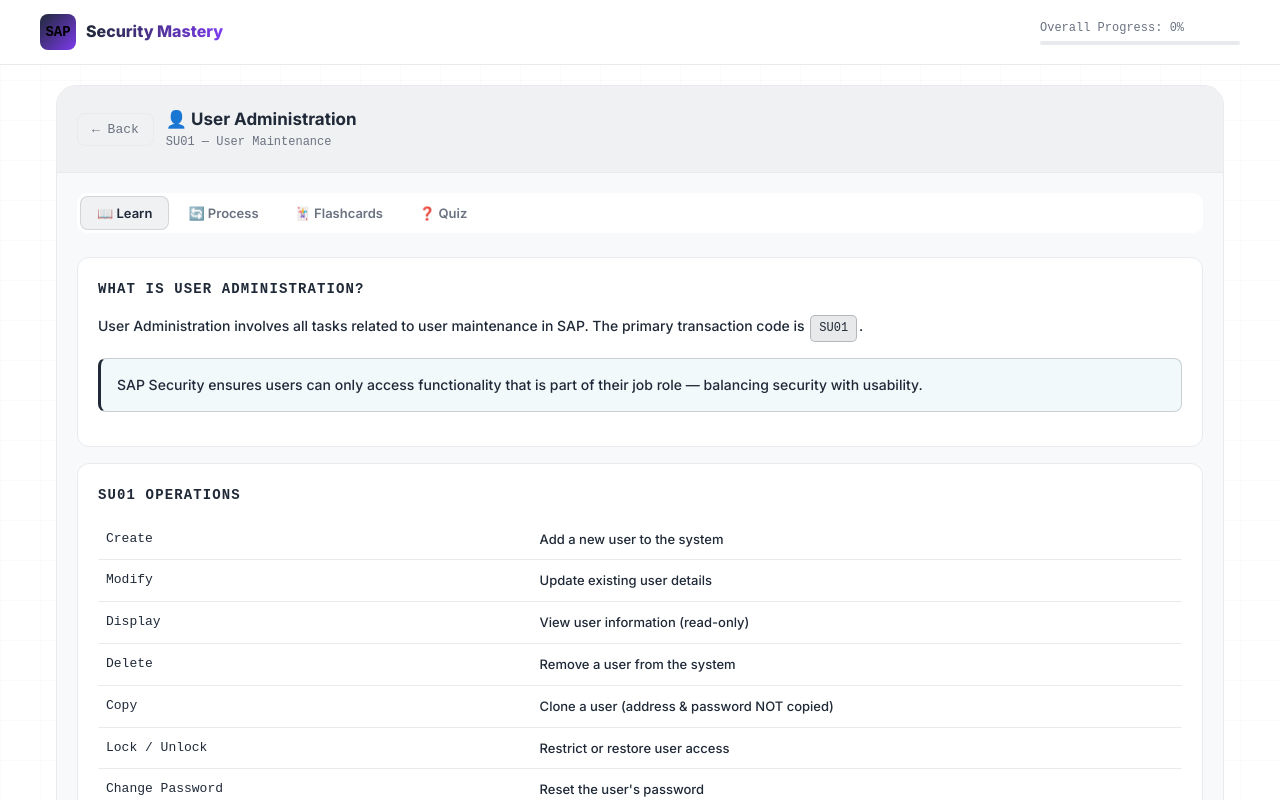
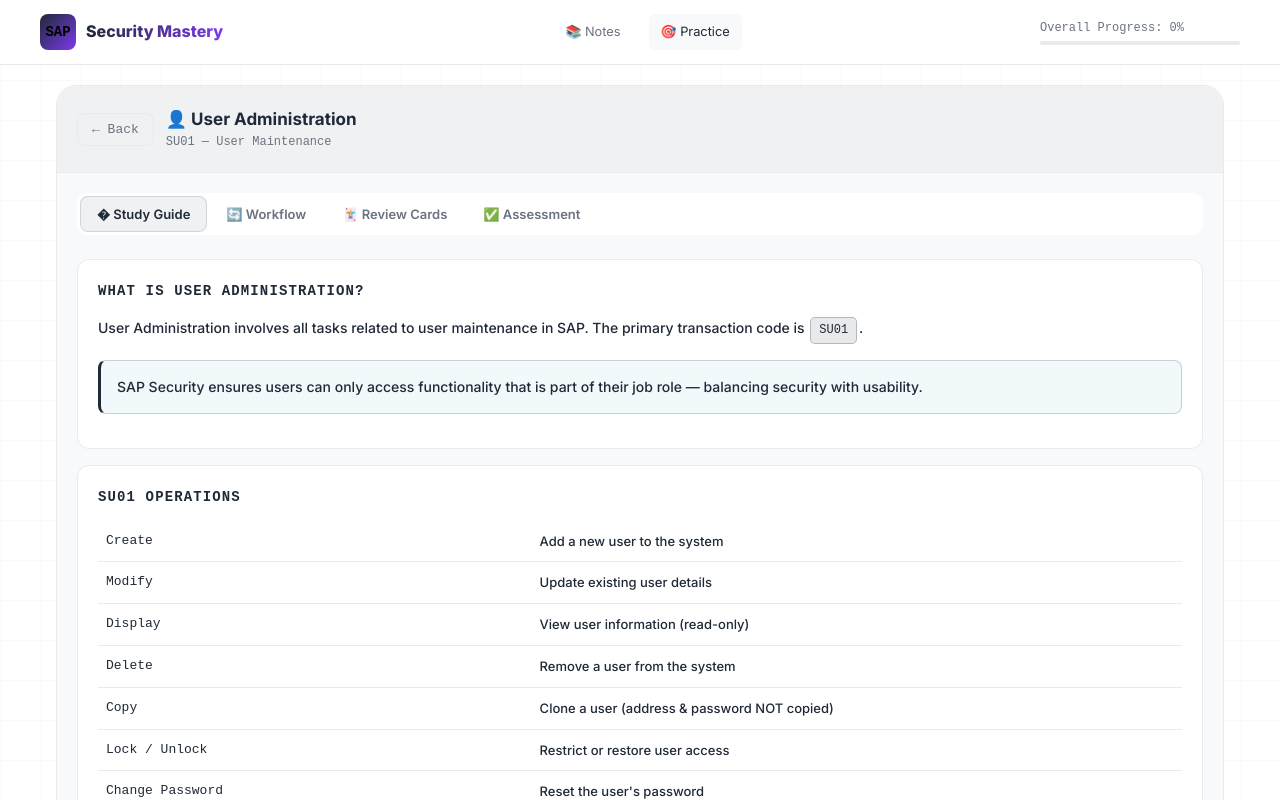
Before and after one commit to sajid199/shreedhar, a plain HTML site: page another.html in a window 1280 px wide. Both pictures are taken after a click on the element 196 px from the left and 686 px from the top of the page. Shown: the top 800 px of the page. Drawn offline with Linux system fonts and the light colour scheme.

Commit message:
navaigatin fixed

```diff
--- a/another.html
+++ b/another.html
@@ -93,6 +93,27 @@
     white-space: nowrap;
   }
 
+  .nav-menu {
+    display: flex;
+    gap: 1rem;
+    margin-left: 2rem;
+  }
+
+  .nav-link {
+    font-family: 'Inter', sans-serif;
+    font-size: .8rem;
+    color: var(--text2);
+    text-decoration: none;
+    padding: 8px 12px;
+    border-radius: 6px;
+    transition: all .2s;
+  }
+
+  .nav-link:hover, .nav-link.active {
+    background: var(--bg2);
+    color: var(--accent1);
+  }
+
   .progress-bar-wrap {
     flex: 1;
     max-width: 200px;
@@ -852,6 +873,10 @@
       <div class="logo-icon">SAP</div>
       <span class="logo-text">Security Mastery</span>
     </a>
+    <nav class="nav-menu">
+      <a href="index.html" class="nav-link">📚 Notes</a>
+      <a href="another.html" class="nav-link active">🎯 Practice</a>
+    </nav>
     <div class="progress-bar-wrap">
       <div class="progress-label">Overall Progress: <span id="prog-pct">0%</span></div>
       <div class="progress-track"><div class="progress-fill" id="prog-fill"></div></div>
@@ -886,8 +911,8 @@
       <div class="module-desc">SU01 tabs, user creation process, mandatory fields, and change docs.</div>
       <div class="module-meta">
         <span>📖 6 topics</span>
-        <span>🃏 8 cards</span>
-        <span>❓ 5 quiz</span>
+        <span>🃏 8 review cards</span>
+        <span>✅ 5 assessments</span>
       </div>
     </div>
 
@@ -901,8 +926,8 @@
       <div class="module-desc">Dialog, System, Service, Communication, Reference user types and UFLAG values.</div>
       <div class="module-meta">
         <span>📖 5 topics</span>
-        <span>🃏 10 cards</span>
-        <span>❓ 5 quiz</span>
+        <span>🃏 10 review cards</span>
+        <span>✅ 5 assessments</span>
       </div>
     </div>
 
@@ -916,8 +941,8 @@
       <div class="module-desc">Authentication vs authorization, auth objects, fields, T-codes and SU24.</div>
       <div class="module-meta">
         <span>📖 8 topics</span>
-        <span>🃏 10 cards</span>
-        <span>❓ 5 quiz</span>
+        <span>🃏 10 review cards</span>
+        <span>✅ 5 assessments</span>
       </div>
     </div>
 
@@ -931,8 +956,8 @@
       <div class="module-desc">PFCG, single/composite/derived/master roles, profile concept, naming conventions.</div>
       <div class="module-meta">
         <span>📖 10 topics</span>
-        <span>🃏 12 cards</span>
-        <span>❓ 5 quiz</span>
+        <span>🃏 12 review cards</span>
+        <span>✅ 5 assessments</span>
       </div>
     </div>
 
@@ -946,8 +971,8 @@
       <div class="module-desc">Traffic lights, org fields vs normal fields, statuses, expert mode generation.</div>
       <div class="module-meta">
         <span>📖 8 topics</span>
-        <span>🃏 8 cards</span>
-        <span>❓ 5 quiz</span>
+        <span>🃏 8 review cards</span>
+        <span>✅ 5 assessments</span>
       </div>
     </div>
 
@@ -961,8 +986,8 @@
       <div class="module-desc">SU53, SU56, SUIM, ST01, STAUTHTRACE, return codes and common issues.</div>
       <div class="module-meta">
         <span>📖 6 topics</span>
-        <span>🃏 8 cards</span>
-        <span>❓ 4 quiz</span>
+        <span>🃏 8 review cards</span>
+        <span>✅ 4 assessments</span>
       </div>
     </div>
 
@@ -976,8 +1001,8 @@
       <div class="module-desc">TMS, TR types, Dev→QA→PRD flow, security team duties, role deletion.</div>
       <div class="module-meta">
         <span>📖 5 topics</span>
-        <span>🃏 6 cards</span>
-        <span>❓ 3 quiz</span>
+        <span>🃏 6 review cards</span>
+        <span>✅ 3 assessments</span>
       </div>
     </div>
 
@@ -991,8 +1016,8 @@
       <div class="module-desc">SU20/21/22/24/25, USOBT, USOBX, project types, important T-codes.</div>
       <div class="module-meta">
         <span>📖 7 topics</span>
-        <span>🃏 8 cards</span>
-        <span>❓ 4 quiz</span>
+        <span>🃏 8 review cards</span>
+        <span>✅ 4 assessments</span>
       </div>
     </div>
 
@@ -1011,10 +1036,10 @@
     </div>
     <div class="lesson-body">
       <div class="tabs">
-        <button class="tab active" onclick="switchTab(this,'ua-learn')">📖 Learn</button>
-        <button class="tab" onclick="switchTab(this,'ua-flow')">🔄 Process</button>
-        <button class="tab" onclick="switchTab(this,'ua-flash')">🃏 Flashcards</button>
-        <button class="tab" onclick="switchTab(this,'ua-quiz')">❓ Quiz</button>
+        <button class="tab active" onclick="switchTab(this,'ua-learn')">� Study Guide</button>
+        <button class="tab" onclick="switchTab(this,'ua-flow')">🔄 Workflow</button>
+        <button class="tab" onclick="switchTab(this,'ua-flash')">🃏 Review Cards</button>
+        <button class="tab" onclick="switchTab(this,'ua-quiz')">✅ Assessment</button>
       </div>
 
       <div class="tab-content active" id="ua-learn">
@@ -1129,9 +1154,9 @@
     </div>
     <div class="lesson-body">
       <div class="tabs">
-        <button class="tab active" onclick="switchTab(this,'ut-learn')">📖 Learn</button>
-        <button class="tab" onclick="switchTab(this,'ut-flash')">🃏 Flashcards</button>
-        <button class="tab" onclick="switchTab(this,'ut-quiz')">❓ Quiz</button>
+        <button class="tab active" onclick="switchTab(this,'ut-learn')">� Study Guide</button>
+        <button class="tab" onclick="switchTab(this,'ut-flash')">🃏 Review Cards</button>
+        <button class="tab" onclick="switchTab(this,'ut-quiz')">✅ Assessment</button>
       </div>
 
       <div class="tab-content active" id="ut-learn">
@@ -1203,9 +1228,9 @@
     </div>
     <div class="lesson-body">
       <div class="tabs">
-        <button class="tab active" onclick="switchTab(this,'ac-learn')">📖 Learn</button>
-        <button class="tab" onclick="switchTab(this,'ac-flash')">🃏 Flashcards</button>
-        <button class="tab" onclick="switchTab(this,'ac-quiz')">❓ Quiz</button>
+        <button class="tab active" onclick="switchTab(this,'ac-learn')">� Study Guide</button>
+        <button class="tab" onclick="switchTab(this,'ac-flash')">🃏 Review Cards</button>
+        <button class="tab" onclick="switchTab(this,'ac-quiz')">✅ Assessment</button>
       </div>
 
       <div class="tab-content active" id="ac-learn">
@@ -1283,10 +1308,10 @@
     </div>
     <div class="lesson-body">
       <div class="tabs">
-        <button class="tab active" onclick="switchTab(this,'rp-learn')">📖 Learn</button>
-        <button class="tab" onclick="switchTab(this,'rp-types')">🔀 Role Types</button>
-        <button class="tab" onclick="switchTab(this,'rp-flash')">🃏 Flashcards</button>
-        <button class="tab" onclick="switchTab(this,'rp-quiz')">❓ Quiz</button>
+        <button class="tab active" onclick="switchTab(this,'rp-learn')">� Study Guide</button>
+        <button class="tab" onclick="switchTab(this,'rp-types')">🔀 Role Categories</button>
+        <button class="tab" onclick="switchTab(this,'rp-flash')">🃏 Review Cards</button>
+        <button class="tab" onclick="switchTab(this,'rp-quiz')">✅ Assessment</button>
       </div>
 
       <div class="tab-content active" id="rp-learn">
@@ -1405,9 +1430,9 @@
     </div>
     <div class="lesson-body">
       <div class="tabs">
-        <button class="tab active" onclick="switchTab(this,'at-learn')">📖 Learn</button>
-        <button class="tab" onclick="switchTab(this,'at-flash')">🃏 Flashcards</button>
-        <button class="tab" onclick="switchTab(this,'at-quiz')">❓ Quiz</button>
+        <button class="tab active" onclick="switchTab(this,'at-learn')">� Study Guide</button>
+        <button class="tab" onclick="switchTab(this,'at-flash')">🃏 Review Cards</button>
+        <button class="tab" onclick="switchTab(this,'at-quiz')">✅ Assessment</button>
       </div>
 
       <div class="tab-content active" id="at-learn">
@@ -1483,9 +1508,9 @@
     </div>
     <div class="lesson-body">
       <div class="tabs">
-        <button class="tab active" onclick="switchTab(this,'ts-learn')">📖 Learn</button>
-        <button class="tab" onclick="switchTab(this,'ts-flash')">🃏 Flashcards</button>
-        <button class="tab" onclick="switchTab(this,'ts-quiz')">❓ Quiz</button>
+        <button class="tab active" onclick="switchTab(this,'ts-learn')">� Study Guide</button>
+        <button class="tab" onclick="switchTab(this,'ts-flash')">🃏 Review Cards</button>
+        <button class="tab" onclick="switchTab(this,'ts-quiz')">✅ Assessment</button>
       </div>
 
       <div class="tab-content active" id="ts-learn">
@@ -1569,9 +1594,9 @@
     </div>
     <div class="lesson-body">
       <div class="tabs">
-        <button class="tab active" onclick="switchTab(this,'tr-learn')">📖 Learn</button>
-        <button class="tab" onclick="switchTab(this,'tr-flash')">🃏 Flashcards</button>
-        <button class="tab" onclick="switchTab(this,'tr-quiz')">❓ Quiz</button>
+        <button class="tab active" onclick="switchTab(this,'tr-learn')">� Study Guide</button>
+        <button class="tab" onclick="switchTab(this,'tr-flash')">🃏 Review Cards</button>
+        <button class="tab" onclick="switchTab(this,'tr-quiz')">✅ Assessment</button>
       </div>
 
       <div class="tab-content active" id="tr-learn">
@@ -1652,9 +1677,9 @@
     </div>
     <div class="lesson-body">
       <div class="tabs">
-        <button class="tab active" onclick="switchTab(this,'im-learn')">📖 Learn</button>
-        <button class="tab" onclick="switchTab(this,'im-flash')">🃏 Flashcards</button>
-        <button class="tab" onclick="switchTab(this,'im-quiz')">❓ Quiz</button>
+        <button class="tab active" onclick="switchTab(this,'im-learn')">� Study Guide</button>
+        <button class="tab" onclick="switchTab(this,'im-flash')">🃏 Review Cards</button>
+        <button class="tab" onclick="switchTab(this,'im-quiz')">✅ Assessment</button>
       </div>
 
       <div class="tab-content active" id="im-learn">
```
Also changed, not shown: index.html (+7 -0 lines).
